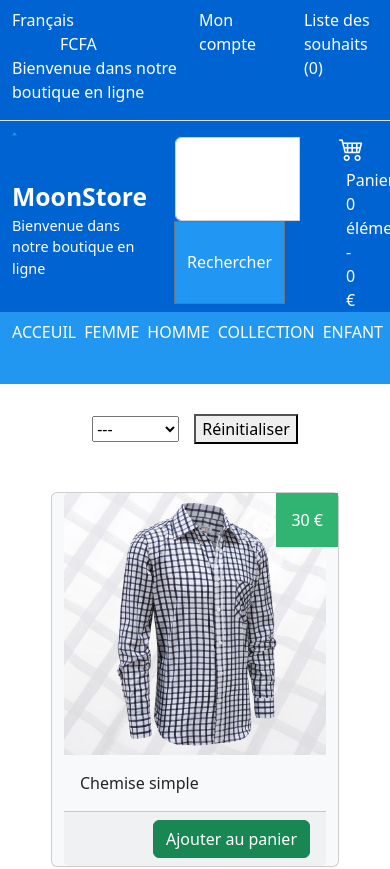
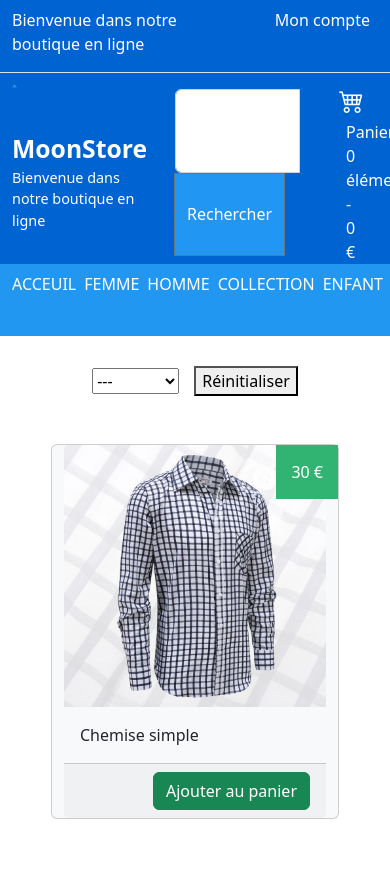
Before and after one commit to ValdesAGB/moon-store, a React (Create React App) app: page / in a window 390 px wide. Shown: the top 869 px of the page. Built offline with nearby package versions, Linux system fonts and the light colour scheme.

Commit message:
Mise à jour de Cart.js: Ajout de bouton de retrait du panier

```diff
--- a/src/components/Cart.js
+++ b/src/components/Cart.js
@@ -1,6 +1,24 @@
 import React from 'react'
 
 function Cart({ cart, setCart, total }) {
+  // fonction pour retirer un éléments du panier
+  function withdrawCart(name, price) {
+    const currentClothesAmount = cart.find((cloth) => cloth.name === name)
+    if (currentClothesAmount) {
+      const cartFilteredCurrentClothes = cart.filter(
+        (plant) => plant.name !== name
+      )
+      if (currentClothesAmount.amount === 1) {
+        setCart([...cartFilteredCurrentClothes])
+      } else {
+        setCart([
+          ...cartFilteredCurrentClothes,
+          { name, price, amount: currentClothesAmount.amount - 1 },
+        ])
+      }
+    }
+  }
+
   return (
     <React.Fragment>
       <i
@@ -35,16 +53,27 @@ function Cart({ cart, setCart, total }) {
             {cart.length > 0 ? (
               <div className="modal-body text-black">
                 {cart.map(({ name, price, amount }, index) => (
-                  <div key={`${name}-${index}`}>
+                  <div key={`${name}-${index}`} className="row">
+                    <div className="col-10">
                       {name} : {price} € x {amount}
+                    </div>
+                    <div className=" col-1">
+                      <i
+                        className="bi bi-x-lg btn text-danger fs-5"
+                        onClick={() => withdrawCart(name, price)}
+                      ></i>
+                    </div>
                   </div>
                 ))}
               </div>
             ) : (
               <div className="modal-body text-black">Votre panier est vide</div>
             )}
-            <div className="modal-footer">
+            <div className="modal-footer ">
+              <span className="mx-4">
                 <h5 className="fw-light">Total : {total} € </h5>
+              </span>
+              <span>
                 <button
                   type="button"
                   className="btn btn-danger fw-light"
@@ -52,6 +81,7 @@ function Cart({ cart, setCart, total }) {
                 >
                   Vider le panier
                 </button>
+              </span>
             </div>
           </div>
         </div>
--- a/src/components/Header/Header1.js
+++ b/src/components/Header/Header1.js
@@ -8,15 +8,21 @@ function Header1() {
         className="row text-white fw-light"
         style={{ backgroundColor: '#0063d2' }}
       >
-        <ul className="col list-inline g-2 ms-2">
-          <li className="list-inline-item">Français</li>
-          <li className="list-inline-item mx-5">FCFA</li>
-          <li className="list-inline-item">{welcomeMessage}</li>
+        <ul className="col col-sm- list-inline g-2 ms-2">
+          <li className="list-inline-item d-none d-md-inline-block">
+            Français
+          </li>
+          <li className="list-inline-item mx-5 d-none d-lg-inline-block  ">
+            EURO
+          </li>
+          <li className="list-inline-item ms-md-2 ms-lg-0">{welcomeMessage}</li>
         </ul>
 
-        <ul className="col g-2 list-inline d-flex justify-content-end me-2">
-          <li className="list-inline-item me-5">Mon compte</li>
-          <li className="list-inline-item">Liste des souhaits (0) </li>
+        <ul className="col col-sm-6 g-2 list-inline d-flex justify-content-end me-2">
+          <li className="list-inline-item me-md-5 me-sm-0">Mon compte</li>
+          <li className="list-inline-item d-none d-md-inline-block">
+            Liste des souhaits (0){' '}
+          </li>
         </ul>
       </section>
     </React.Fragment>
```
Lines whose indentation alone changed are shown as unchanged.
